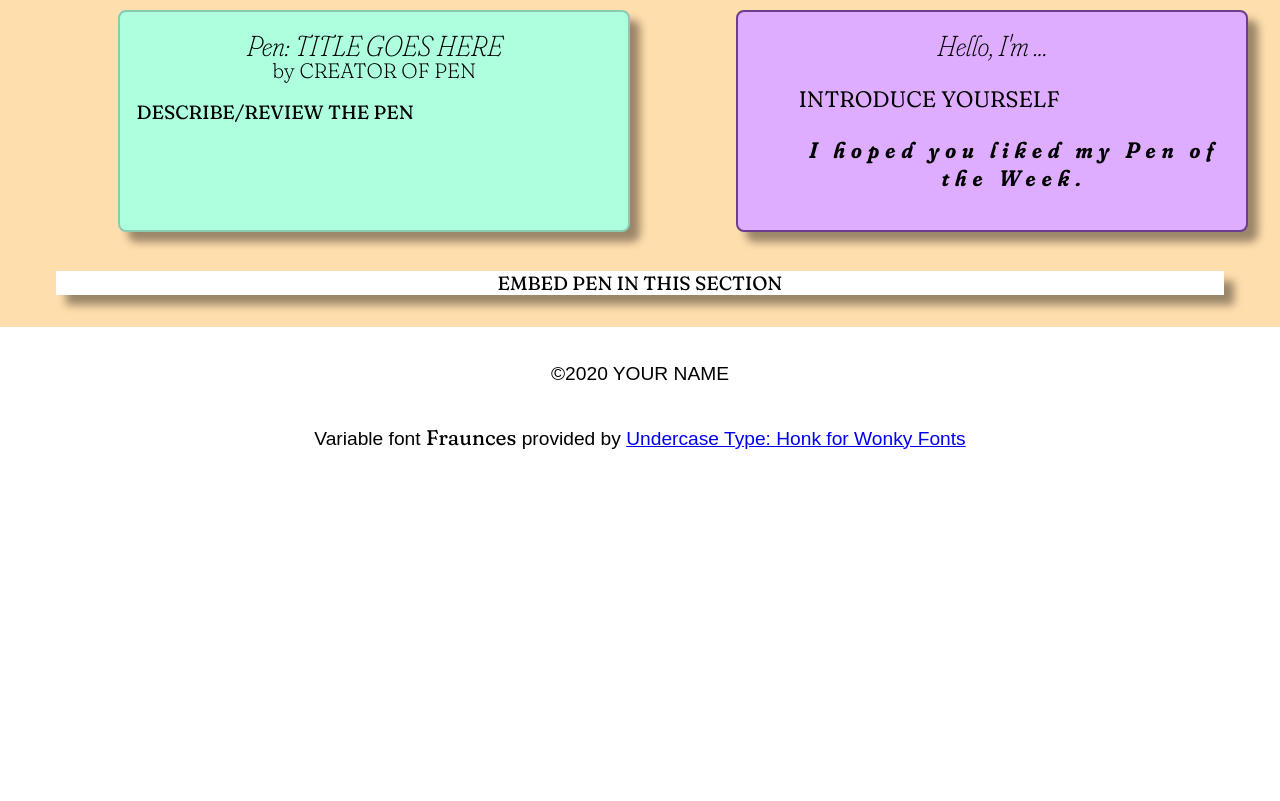
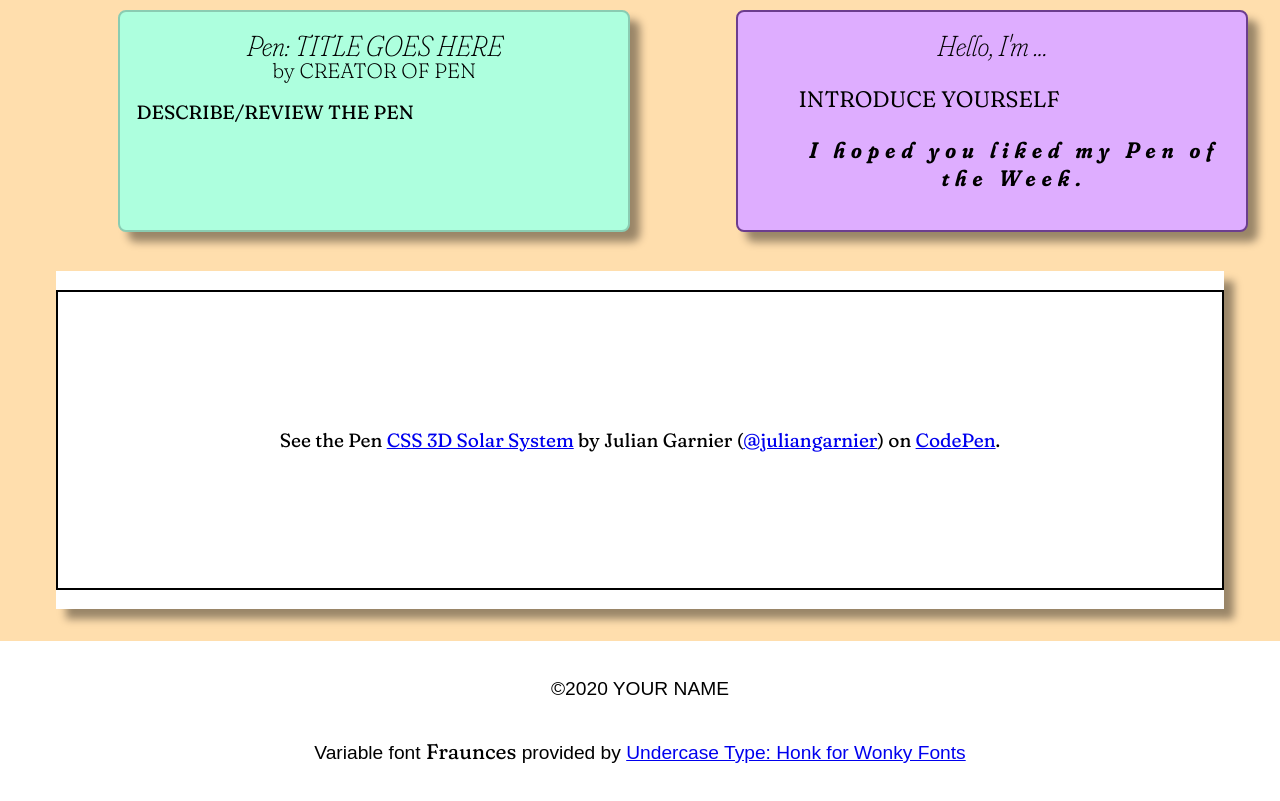
Before and after one commit to rvcc-grid/fa26-pen-embed-alissazuniga, a plain HTML site: page index.html in a window 1280 px wide. Shown: the part 91-892 px from the top of the page. Before the commit the page ends 800 px from the top, so only its background shows below. Drawn offline with Linux system fonts and the light colour scheme; a script that the page names is missing.

Commit message:
Embed CodePen in the HTML section

```diff
--- a/index.html
+++ b/index.html
@@ -20,7 +20,12 @@
           <h3>by CREATOR OF PEN</h3>
           <p>DESCRIBE/REVIEW THE PEN</p>
         </article>
-        <section>EMBED PEN IN THIS SECTION</section>
+        <section><p class="codepen" data-height="300" data-pen-title="CSS 3D Solar System" data-default-tab="html,result" data-slug-hash="krNqZO" data-user="juliangarnier" style="height: 300px; box-sizing: border-box; display: flex; align-items: center; justify-content: center; border: 2px solid; margin: 1em 0; padding: 1em;">
+  <span>See the Pen <a href="https://codepen.io/juliangarnier/pen/krNqZO">
+  CSS 3D Solar System</a> by Julian Garnier (<a href="https://codepen.io/juliangarnier">@juliangarnier</a>)
+  on <a href="https://codepen.io">CodePen</a>.</span>
+</p>
+<script async src="https://public.codepenassets.com/embed/index.js"></script></section>
         <aside>
           <h2>Hello, I'm ...</h2>
           <p>INTRODUCE YOURSELF</p>
```
